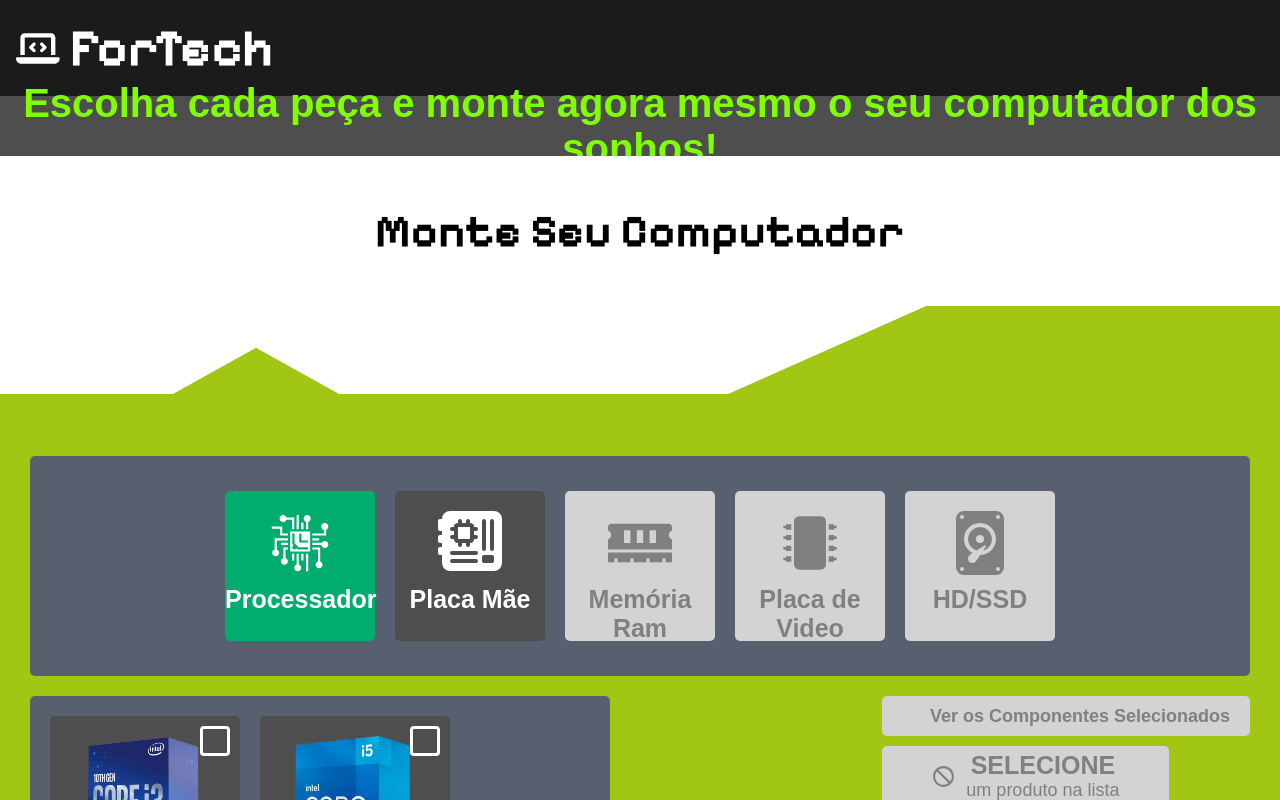
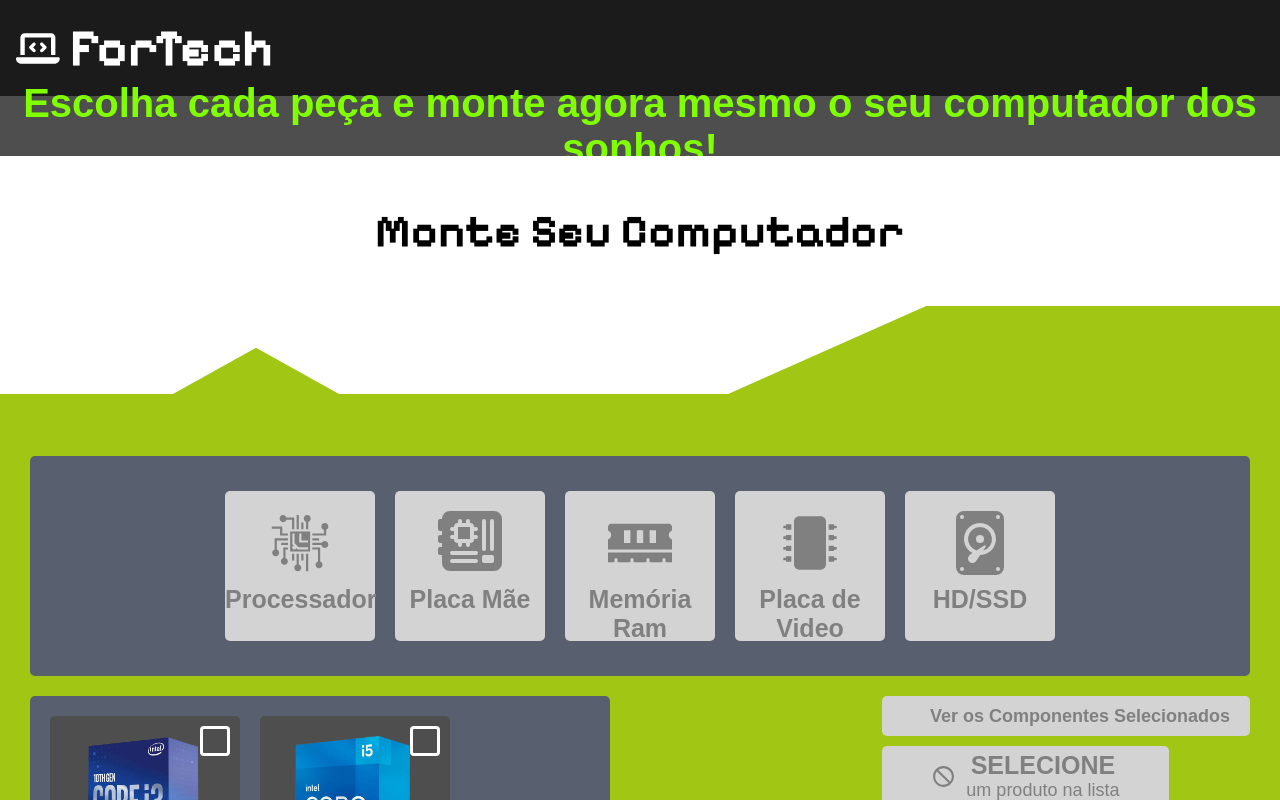
Before and after one commit to HMontarroyos/ForTech, a React (Create React App) app: page / in a window 1280 px wide. Shown: the top 800 px of the page. Built offline with nearby package versions, Linux system fonts and the light colour scheme; some icons are missing; a web font is replaced by a local one.

Commit message:
feat: dynamic card pieces

```diff
--- a/src/components/CardPieces/index.tsx
+++ b/src/components/CardPieces/index.tsx
@@ -1,38 +1,39 @@
 import * as S from "./styled";
 import { pieces } from "../../global/const";
+import { AiOutlineCheck } from "react-icons/ai";
 
-function CardPieces() {
+interface CardPiecesProps {
+  currentCategory: string;
+}
+
+function CardPieces({ currentCategory }: CardPiecesProps) {
   return (
     <S.Container>
-      {/*       {pieces &&
-        pieces.map((piece, index) => (
-          <S.ContainerCard key={index}>
-            <S.ContainerIcon>
-              {piece.icon}
-            </S.ContainerIcon>
+      {pieces.map((piece, index) => {
+        let cardState: "actived" | "disabled" | "normal" = "normal";
+
+console.log("CURRENT CATEGORY", currentCategory)
+
+        if (piece.category === currentCategory) {
+          cardState = "actived";
+        } else if (
+          index > pieces.findIndex((item) => item.category === currentCategory)
+        ) {
+          cardState = "disabled";
+        }
+
+        return (
+          <S.ContainerCard key={index} state={cardState}>
+            {cardState === "normal" && (
+              <AiOutlineCheck
+                style={{ position: "absolute", fontSize: "30px", fontWeight: "bold" }}
+              />
+            )}
+            <S.ContainerIcon>{piece.icon}</S.ContainerIcon>
             <S.Title>{piece.name}</S.Title>
           </S.ContainerCard>
-        ))} */}
-      <S.ContainerCard actived>
-        <S.ContainerIcon>{pieces[0].icon}</S.ContainerIcon>
-        <S.Title>{pieces[0].name}</S.Title>
-      </S.ContainerCard>
-      <S.ContainerCard>
-        <S.ContainerIcon>{pieces[1].icon}</S.ContainerIcon>
-        <S.Title>{pieces[1].name}</S.Title>
-      </S.ContainerCard>
-      <S.ContainerCard disabled>
-        <S.ContainerIcon>{pieces[2].icon}</S.ContainerIcon>
-        <S.Title>{pieces[2].name}</S.Title>
-      </S.ContainerCard>
-      <S.ContainerCard disabled>
-        <S.ContainerIcon>{pieces[3].icon}</S.ContainerIcon>
-        <S.Title>{pieces[3].name}</S.Title>
-      </S.ContainerCard>
-      <S.ContainerCard disabled>
-        <S.ContainerIcon>{pieces[4].icon}</S.ContainerIcon>
-        <S.Title>{pieces[4].name}</S.Title>
-      </S.ContainerCard>
+        );
+      })}
     </S.Container>
   );
 }
--- a/src/components/CardPieces/styled.tsx
+++ b/src/components/CardPieces/styled.tsx
@@ -2,8 +2,7 @@ import { darken, lighten } from "polished";
 import styled from "styled-components";
 
 interface PropsCard {
-  actived?: boolean;
-  disabled?: boolean;
+  state: string;
 }
 
 export const Container = styled.div`
@@ -22,16 +21,16 @@ export const ContainerCard = styled.div<PropsCard>`
   display: flex;
   flex-direction: column;
   color: ${(props) =>
-    props.disabled
+    props.state === "disabled"
       ? darken(0.5, props.theme.colors.tertiary)
       : props.theme.colors.tertiary};
   background-color: ${(props) => {
-    if (props.actived) {
-      return props.theme.colors.primary;
-    } else if (props.disabled) {
+    if (props.state === "actived") {
+      return lighten(0.2, props.theme.colors.text)
+    } else if (props.state === "disabled") {
       return props.theme.colors.disabledText;
     } else {
-      return lighten(0.2, props.theme.colors.text);
+      return props.theme.colors.primary;
     }
   }};
   border-radius: 5px;
@@ -39,7 +38,11 @@ export const ContainerCard = styled.div<PropsCard>`
   height: 150px;
   margin: 10px;
   cursor: ${(props) =>
-    props.actived ? "pointer" : props.disabled ? "not-allowed" : "auto"};
+    props.state === "actived"
+      ? "auto"
+      : props.state === "disabled"
+      ? "not-allowed"
+      : "pointer"};
 `;
 
 export const ContainerIcon = styled.div`
@@ -55,17 +58,3 @@ export const Title = styled.h2`
   font-size: 25px;
   font-family: ${(props) => props.theme.fonts.text};
 `;
-
-/* export const Link = styled.a`
-  text-decoration: none;
-  cursor: pointer;
-  color: ${(props) => props.theme.colors.text};
-  font-size: 26px;
-  font-family: ${(props) => props.theme.fonts.title};
-  font-weight: 300;
-  transition: color 0.3s;
-
-  &:hover {
-    color: ${(props) => lighten(0.2, props.theme.colors.text)};
-  }
-`; */
```
